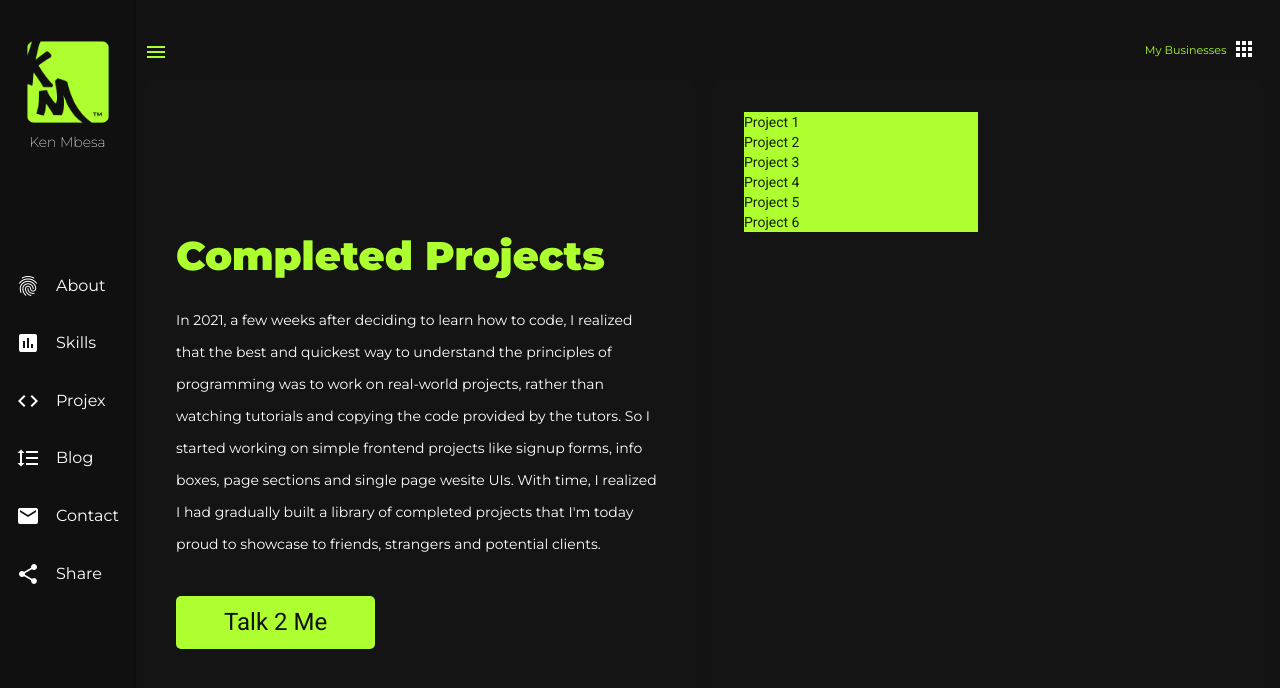
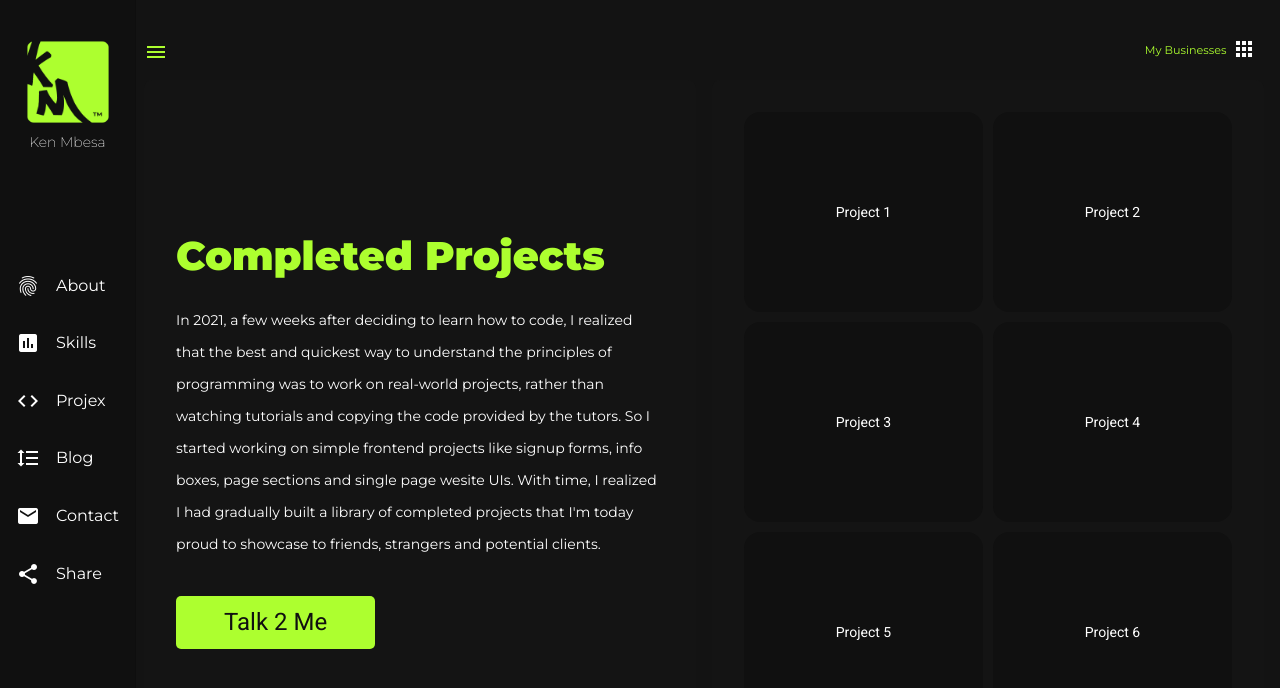
Before and after one commit to kenmbesa/my-portfolio-website, an Angular app: page /my-projects in a window 1280 px wide. Shown: the top 688 px of the page. Built offline with nearby package versions, Linux system fonts and the light colour scheme.

Commit message:
Added grid tiles to the Projex component to hold my various projects

```diff
--- a/src/app/components/about/about.component.html
+++ b/src/app/components/about/about.component.html
@@ -2,16 +2,15 @@
   <div class="text-block">
     <h1>Ken Mbesa</h1>
     <p>
-      I'm a self-taught web developer based in Nairobi, Kenya. As you will
-      discover from reading through this website, I started learning how to code
-      in HTML, CSS and JavaScript in 2021. Before deciding to learn how to code,
-      I had been a WordPress expert, graphic designer and UI/UX designer for
-      several years. I still am, but I mainly use those skills to design visuals
-      for my web development projects. In the last 12 months, and after becoming
-      comfortable working with HTML, CSS and JS, I have learned how to build
-      beautiful websites (Like this one) and fully functioning web applications
-      using Angular (The MEAN stack). Want to see what I've been able build so
-      far? Go to the
+      I'm a self-taught web developer based in Nairobi, Kenya. I started
+      learning how to code in HTML, CSS and JavaScript in 2021. Before deciding
+      to learn how to code, I had been a WordPress expert, graphic designer and
+      UI/UX designer for several years. I still am, but I mainly use those
+      skills to design visuals for my web development projects. In the last 12
+      months, and after becoming comfortable working with HTML, CSS and JS, I
+      have learned how to build beautiful websites (Like this one) and fully
+      functioning web applications using Angular (The MEAN stack). Want to see
+      what I've been able build so far? Go to the
       <span routerLink="/my-projects" class="projex-link">Projex</span> section.
     </p>
     <div>
--- a/src/app/components/my-projects/my-projects.component.html
+++ b/src/app/components/my-projects/my-projects.component.html
@@ -15,12 +15,16 @@
       <button>Talk 2 Me</button>
     </div>
   </div>
-  <div class="projex-block">
-    <div class="project">Project 1</div>
-    <div class="project">Project 2</div>
-    <div class="project">Project 3</div>
-    <div class="project">Project 4</div>
-    <div class="project">Project 5</div>
-    <div class="project">Project 6</div>
+  <div class="projex-block" >
+    <mat-grid-list cols="2" rowHeight="200px" gutterSize="10">
+      <mat-grid-tile>Project 1</mat-grid-tile>
+      <mat-grid-tile >Project 2</mat-grid-tile>
+      <mat-grid-tile>Project 3</mat-grid-tile>
+      <mat-grid-tile>Project 4</mat-grid-tile>
+      <mat-grid-tile>Project 5</mat-grid-tile>
+      <mat-grid-tile>Project 6</mat-grid-tile>
+    </mat-grid-list>
+
+
   </div>
 </div>
--- a/src/app/components/my-projects/my-projects.component.scss
+++ b/src/app/components/my-projects/my-projects.component.scss
@@ -16,14 +16,14 @@
       color: greenyellow;
       margin-top: 8rem;
       font-weight: 800;
-      font-family: 'Montserrat', sans-serif;
+      font-family: "Montserrat", sans-serif;
     }
 
     p {
       color: white;
       margin-top: 2rem;
       line-height: 2rem;
-      font-family: 'Montserrat', sans-serif;
+      font-family: "Montserrat", sans-serif;
     }
 
     button {
@@ -61,9 +61,20 @@
     padding: 2rem;
     margin-top: 1rem;
 
-    .project {
-      width: 48%;
-      background-color: greenyellow;
+    mat-grid-tile {
+      background-color: #101010;
+      border-radius: 1rem;
+      cursor: pointer;
+
+      color: #fff;
+    }
+
+    mat-grid-tile:hover {
+      background-color: #111111;
+      border-radius: 1rem;
+      cursor: pointer;
+
+      color: #fff;
     }
   }
 }
--- a/src/app/components/my-skills/my-skills.component.html
+++ b/src/app/components/my-skills/my-skills.component.html
@@ -46,7 +46,7 @@
     <h2>CMS</h2>
     <div class="skill">
       <h3>WordPress</h3>
-      <mat-progress-bar mode="buffer" value="85"> </mat-progress-bar>
+      <mat-progress-bar mode="buffer" value="85" color="accent"> </mat-progress-bar>
     </div>
 
     <h2>Graphic Design Tools</h2>
--- a/src/app/material/material.module.ts
+++ b/src/app/material/material.module.ts
@@ -9,6 +9,7 @@ import { MatMenuModule } from '@angular/material/menu';
 import { MatInputModule } from '@angular/material/input';
 import { MatSelectModule } from '@angular/material/select';
 import { TextFieldModule } from '@angular/cdk/text-field';
+import { MatGridListModule } from '@angular/material/grid-list';
 
 const materials = [
   MatSidenavModule,
@@ -20,7 +21,8 @@ const materials = [
   MatMenuModule,
   MatInputModule,
   MatSelectModule,
-  TextFieldModule
+  TextFieldModule,
+  MatGridListModule
 ]
 
 @NgModule({
```
Also changed, not shown: src/my-custom-theme.scss (deleted, +0 -24 lines).
